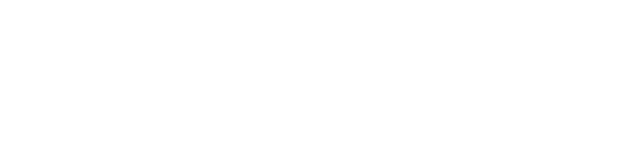
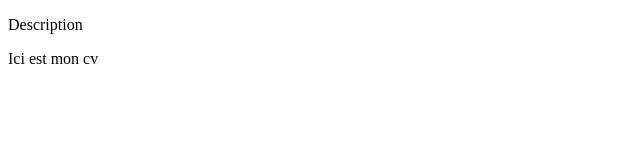
Before and after one commit to billaxel/git-mon-cv, a plain HTML site: page index.html in a window 1280 px wide. Shown: the whole page, without its empty margins (0-640 px from the left). Drawn offline with Linux system fonts and the light colour scheme; files whose address does not match are found by name.

Commit message:
mise en place de la section descriptions

```diff
--- a/index.html
+++ b/index.html
@@ -8,6 +8,7 @@
     <link rel="stylesheet" href="C:\Users\aures\OneDrive\Documents\Tp\Axel\style.css" >
 </head>
 <body>
-
+    <p>Description</p>
+    <p>Ici est mon cv</p>
 </body>
 </html>
```
